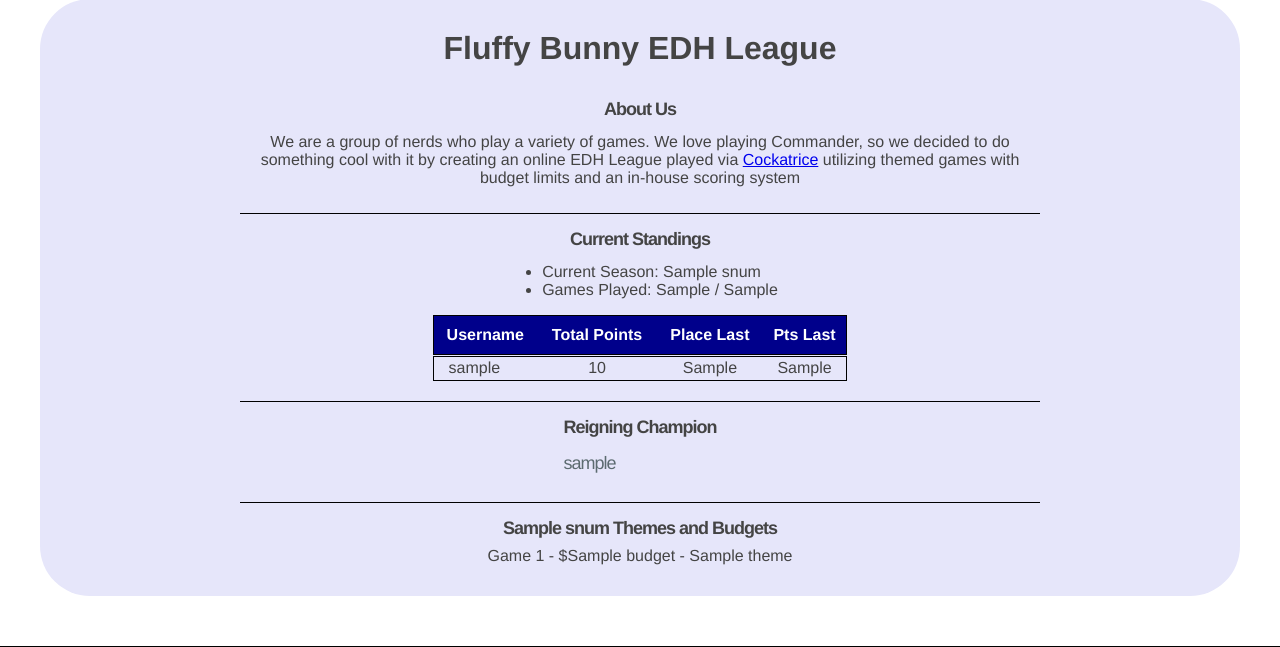
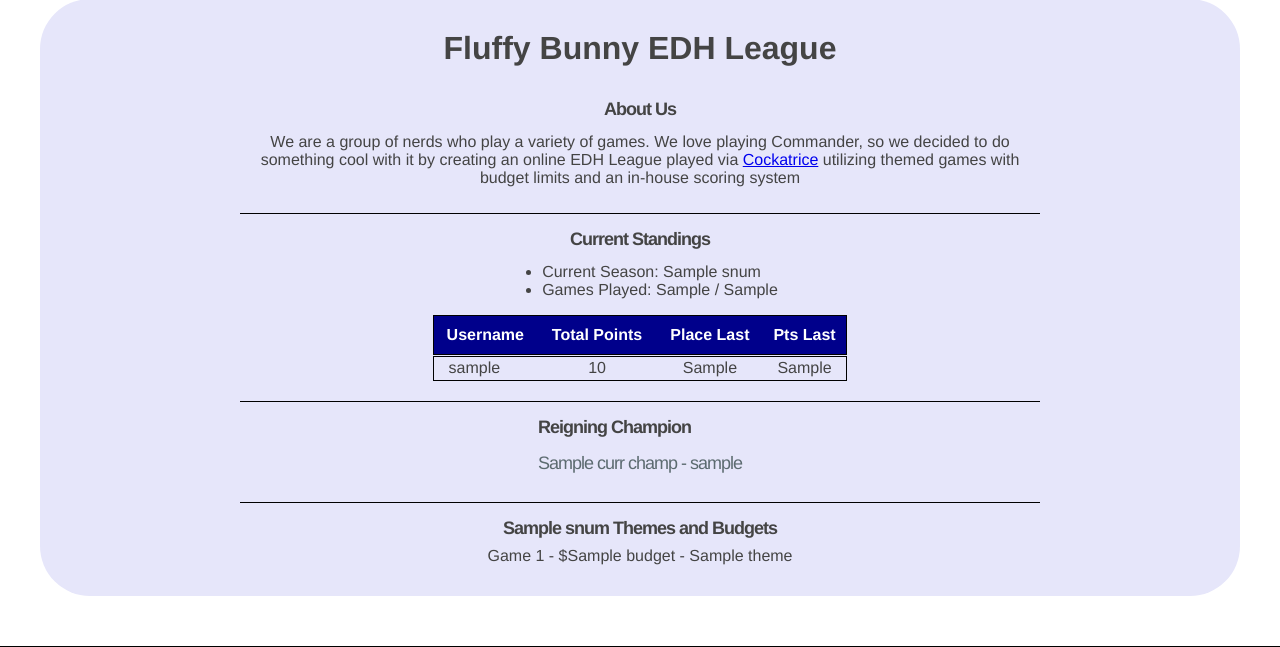
Before and after one commit to huey2117/mtg_league_flask, a Python web app: template templates/about.html in a window 1280 px wide. Shown: the part 106-753 px from the top of the page. Run offline with Jinja, Linux system fonts and the light colour scheme; the template is opened without the code that fills it: most values are stand-ins (such as "Sample title", 1, 10 or a date in 2020).

Commit message:
small html change

```diff
--- a/app.py
+++ b/app.py
@@ -94,7 +94,8 @@ def about():
     get_champ = InfoService().get_curr_champ()
     if get_champ:
         curr_champ = {"username": get_champ[0],
-                      "name": get_champ[1]}
+                      "name": get_champ[1],
+                      "season_name": get_champ[2]}
 
     return render_template('about.html', snum=season_number, gp=games_played,
                            gt=games_total, games=games, standings=standings,
--- a/pgmodels.py
+++ b/pgmodels.py
@@ -595,7 +595,8 @@ class InfoModel:
         FROM ADMIN.seasons
         WHERE is_current = True)
         SELECT u.username,
-                u.first_name
+                u.first_name,
+                s.name
         FROM ADMIN.users u
         JOIN ADMIN.seasons s
             on u.id = s.winner_user_id
--- a/templates/about.html
+++ b/templates/about.html
@@ -64,9 +64,9 @@
                     current_user.has_role('commissioner') or
                     current_user.has_role('scorekeeper') or
                     current_user.has_role('player') %}
-                <h3>{{ curr_champ.name }}</h3>
+                <h3>{{ curr_champ.season_name }} - {{ curr_champ.name }}</h3>
                 {% else %}
-                <h3>{{ curr_champ.username }}</h3>
+                <h3>{{ curr_champ.season_name }} - {{ curr_champ.username }}</h3>
                 {% endif %}
             </div>
             {% endif %}
```
